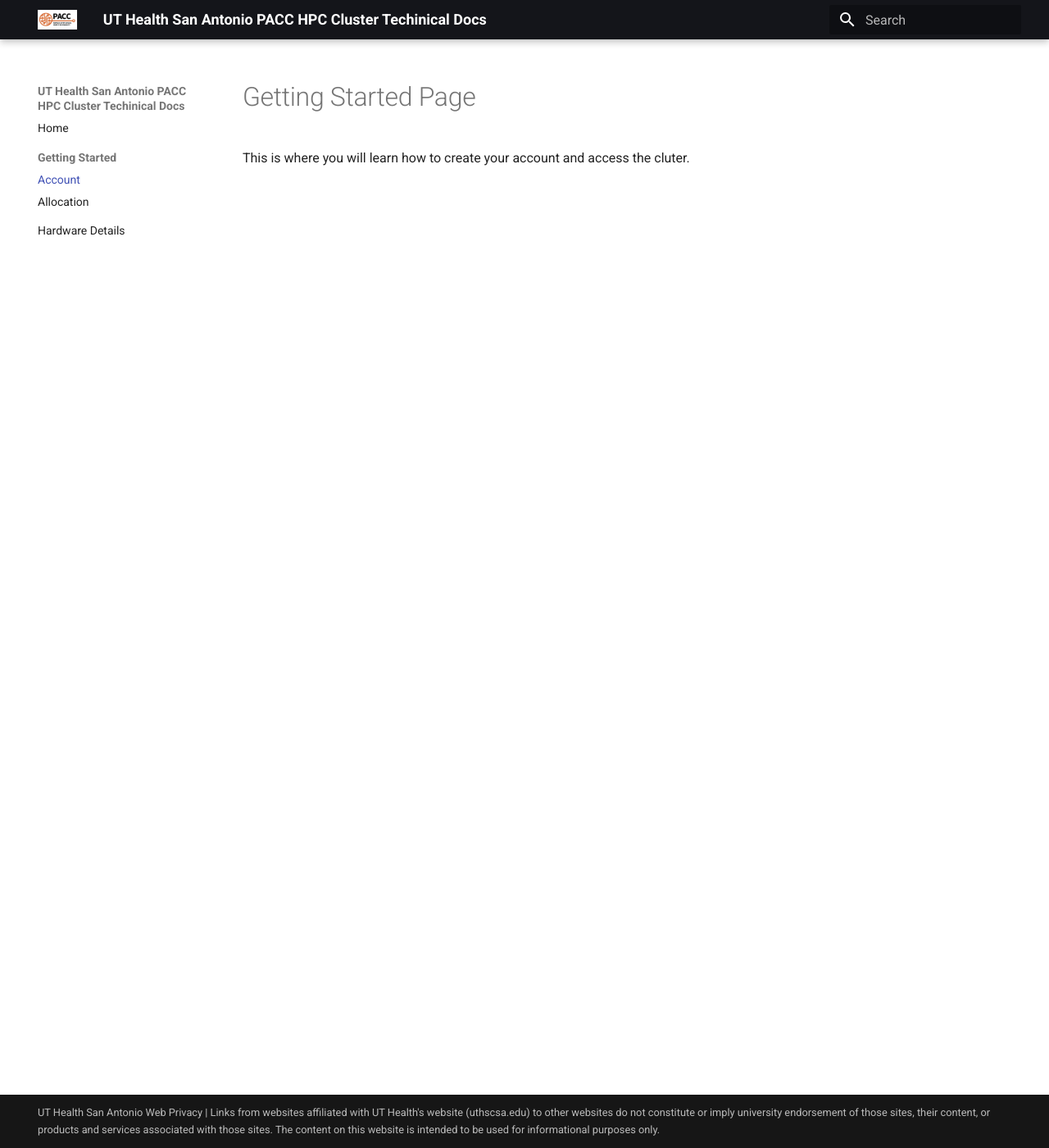
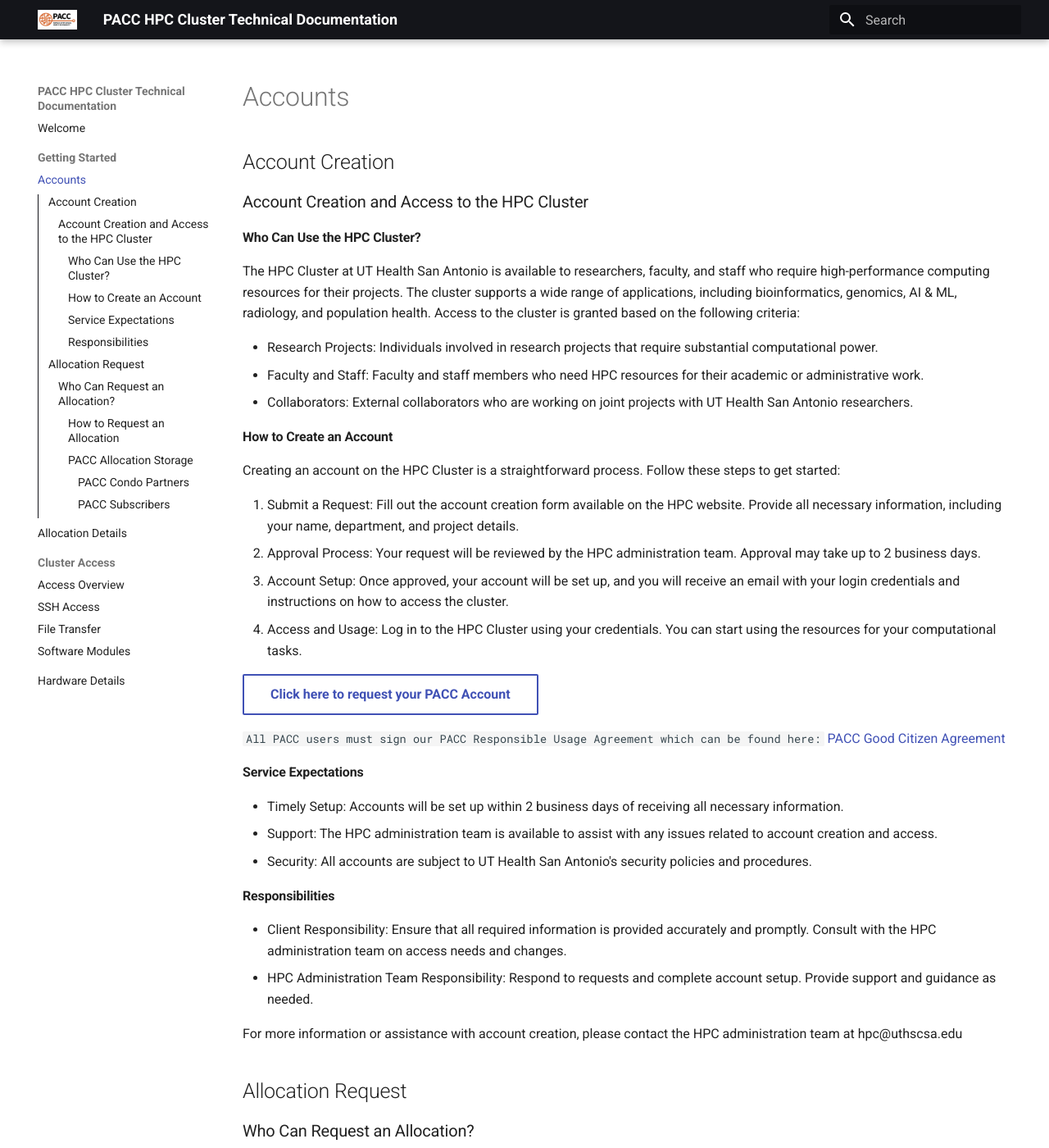
Before and after one commit to aprince-utcloud/Website, an MkDocs documentation site: the page built from docs/started/started.md, in a window 1280 px wide and 1400 px high. Shown: the whole window at 82% size. Built offline with MkDocs 1.6.1 and Material for MkDocs 9.7.7, drawn with Linux system fonts in a browser that asks for light colours; some of the changed text lies outside the part shown.

Commit message:
added access and updated content to index

```diff
--- a/docs/started/started.md
+++ b/docs/started/started.md
@@ -1,3 +1,81 @@
-# Getting Started Page
+## Account Creation
 
-This is where you will learn how to create your account and access the cluter.
+### Account Creation and Access to the HPC Cluster
+
+#### Who Can Use the HPC Cluster?
+The HPC Cluster at UT Health San Antonio is available to researchers, faculty, and staff who require high-performance computing resources for their projects. The cluster supports a wide range of applications, including bioinformatics, genomics, AI & ML, radiology, and population health. Access to the cluster is granted based on the following criteria:
+
+* Research Projects: Individuals involved in research projects that require substantial computational power.
+* Faculty and Staff: Faculty and staff members who need HPC resources for their academic or administrative work.
+* Collaborators: External collaborators who are working on joint projects with UT Health San Antonio researchers.
+
+#### How to Create an Account
+Creating an account on the HPC Cluster is a straightforward process. Follow these steps to get started:
+
+1. Submit a Request: Fill out the account creation form available on the HPC website. Provide all necessary information, including your name, department, and project details.
+2. Approval Process: Your request will be reviewed by the HPC administration team. Approval may take up to 2 business days.
+3. Account Setup: Once approved, your account will be set up, and you will receive an email with your login credentials and instructions on how to access the cluster.
+4. Access and Usage: Log in to the HPC Cluster using your credentials. You can start using the resources for your computational tasks.
+
+[Click here to request your PACC Account](https://uthscsa.teamdynamix.com/TDClient/2009/Portal/Requests/ServiceDet?ID=40927){.md-button}
+
+`All PACC users must sign our PACC Responsible Usage Agreement which can be found here:` [PACC Good Citizen Agreement](https://uthscsa.teamdynamix.com/TDClient/2009/Portal/Requests/ServiceDet?ID=40927)
+
+#### Service Expectations
+* Timely Setup: Accounts will be set up within 2 business days of receiving all necessary information.
+* Support: The HPC administration team is available to assist with any issues related to account creation and access.
+* Security: All accounts are subject to UT Health San Antonio's security policies and procedures.
+
+#### Responsibilities
+* Client Responsibility: Ensure that all required information is provided accurately and promptly. Consult with the HPC administration team on access needs and changes.
+* HPC Administration Team Responsibility: Respond to requests and complete account setup. Provide support and guidance as needed.
+
+For more information or assistance with account creation, please contact the HPC administration team at hpc@uthscsa.edu
+
+
+## Allocation Request
+
+### Who Can Request an Allocation?
+Allocations can be requested by:
+
+* Researchers: Individuals involved in research projects that require substantial computational power.
+* Faculty and Staff: Faculty and staff members who need HPC resources for their academic or administrative work.
+* Collaborators: External collaborators working on joint projects with UT Health San Antonio researchers.
+
+#### How to Request an Allocation
+To request an allocation for the PACC Cluster, follow these steps:
+
+* Submit a Request: Fill out the allocation request form available on the HPC website. Provide all necessary information, including your name, department, project ID (PID), and project details.
+* Approval Process: Your request will be reviewed by the HPC administration team. Approval may take up to 2 business days.
+* Allocation Setup: Once approved, your allocation will be set up, and you will receive an email with details about your project space and resources.
+
+[Click here to request your PACC Allocation](https://uthscsa.teamdynamix.com/TDClient/2009/Portal/Requests/ServiceDet?ID=40927){.md-button}
+
+
+#### PACC Allocation Storage
+
+##### PACC Condo Partners
+
+`Partners receive a discounted rate for storage and increased allocation:`
+
+- [x] 1TB initial project allocation space per purchased node.
+
+- [x] Additional TB at $217 each.
+
+- [x] Archival storage rate: $27 per TB.
+
+
+
+##### PACC Subscribers
+
+`Subscribers, on an annual or hotel basis, receive:`
+
+* [x] 300GB of project allocation space.
+
+- [x] Additional TB at $313 each.
+
+- [x] Archival storage rate: $40 per TB.
+
+
+
+`UT Health San Antonio faculty and staff can request PACC archival storage without a PACC allocation for $55 per TB.`
--- a/mkdocs.yml
+++ b/mkdocs.yml
@@ -1,4 +1,4 @@
-site_name: UT Health San Antonio PACC HPC Cluster Techinical Docs
+site_name: PACC HPC Cluster Technical Documentation
 site_url: https://mydomain.org/mysite
 theme:
   name: material
@@ -24,6 +24,9 @@ theme:
     #- navigation.footer
 
 markdown_extensions:
+  - def_list
+  - pymdownx.tasklist:
+      custom_checkbox: true
   - attr_list
   - md_in_html
   - pymdownx.blocks.caption
@@ -33,10 +36,15 @@ plugins:
   - search
   - tags
 nav:
-  - Home: index.md
+  - Welcome: index.md
   - Getting Started:
-    - Account: started/started.md
-    - Allocation: started/allocation.md
+    - Accounts: started/started.md
+    - Allocation Details: started/allocation.md
+  - Cluster Access:
+    - Access Overview: cluster/access.md
+    - SSH Access: cluster/ssh.md
+    - File Transfer: custer/transfer.md
+    - Software Modules: cluster/modules.md
   - Hardware Details: hardware.md
 
 copyright: UT Health San Antonio  Web Privacy | Links from websites affiliated with UT Health's website (uthscsa.edu) to other websites do not constitute or imply university endorsement of those sites, their content, or products and services associated with those sites. The content on this website is intended to be used for informational purposes only.
```
Also changed, not shown: docs/cluster/access.md (added, +44 -0 lines), docs/index.md (+13 -26 lines).
